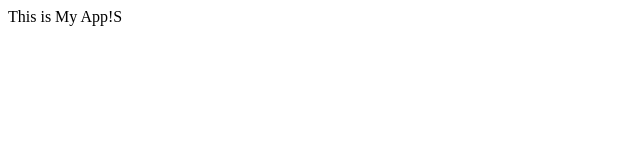
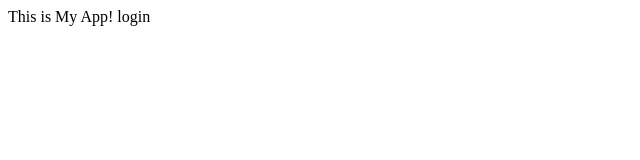
Before and after one commit to Daniel-2012/My-App-Sample, a plain HTML site: page index.html in a window 1280 px wide. Shown: the full height of the page, 0-640 px from the left. Drawn offline with Linux system fonts and the light colour scheme.

Commit message:
Login Form

```diff
--- a/index.html
+++ b/index.html
@@ -7,6 +7,7 @@
     <title>My App</title>
 </head>
 <body>
-    This is My App!S
+    This is My App!
+    login
 </body>
 </html>
```
Also changed, not shown: login.html (added, +1 -0 lines).
